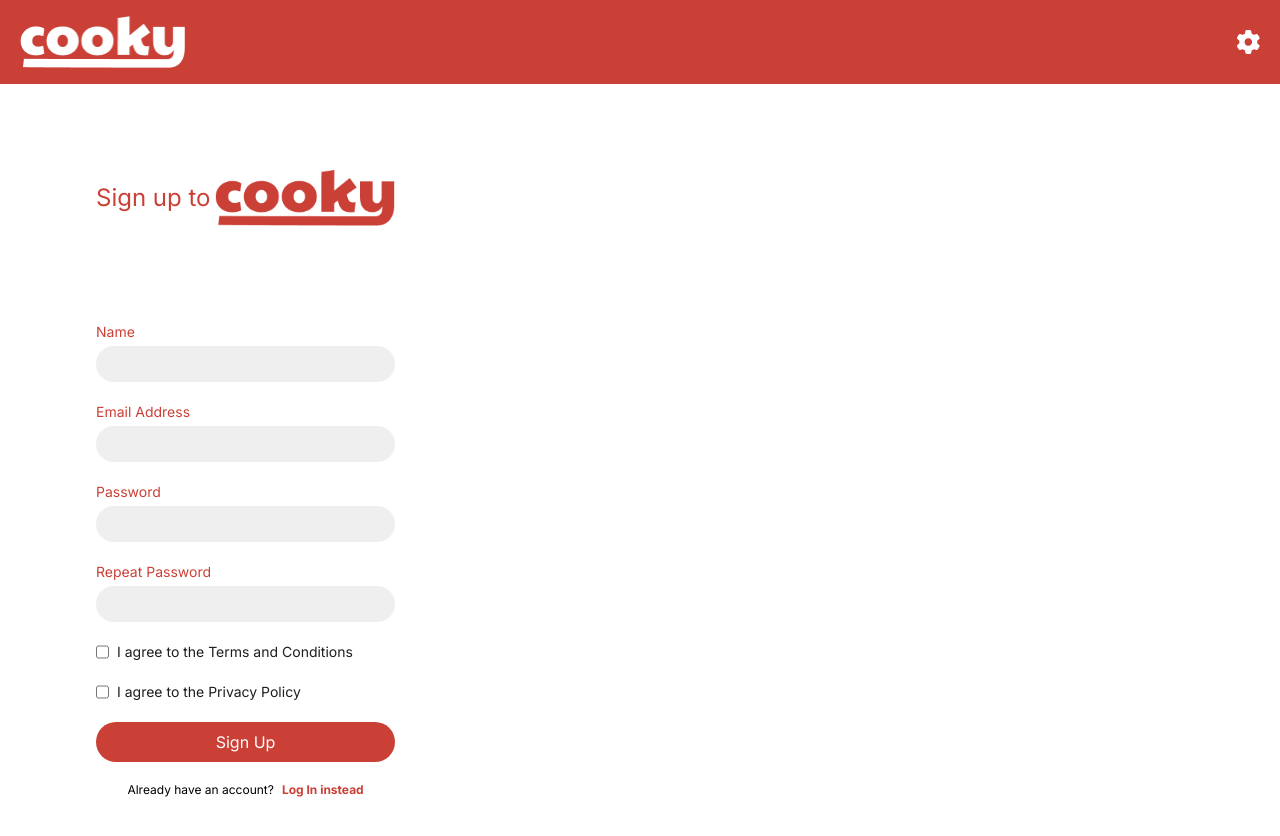
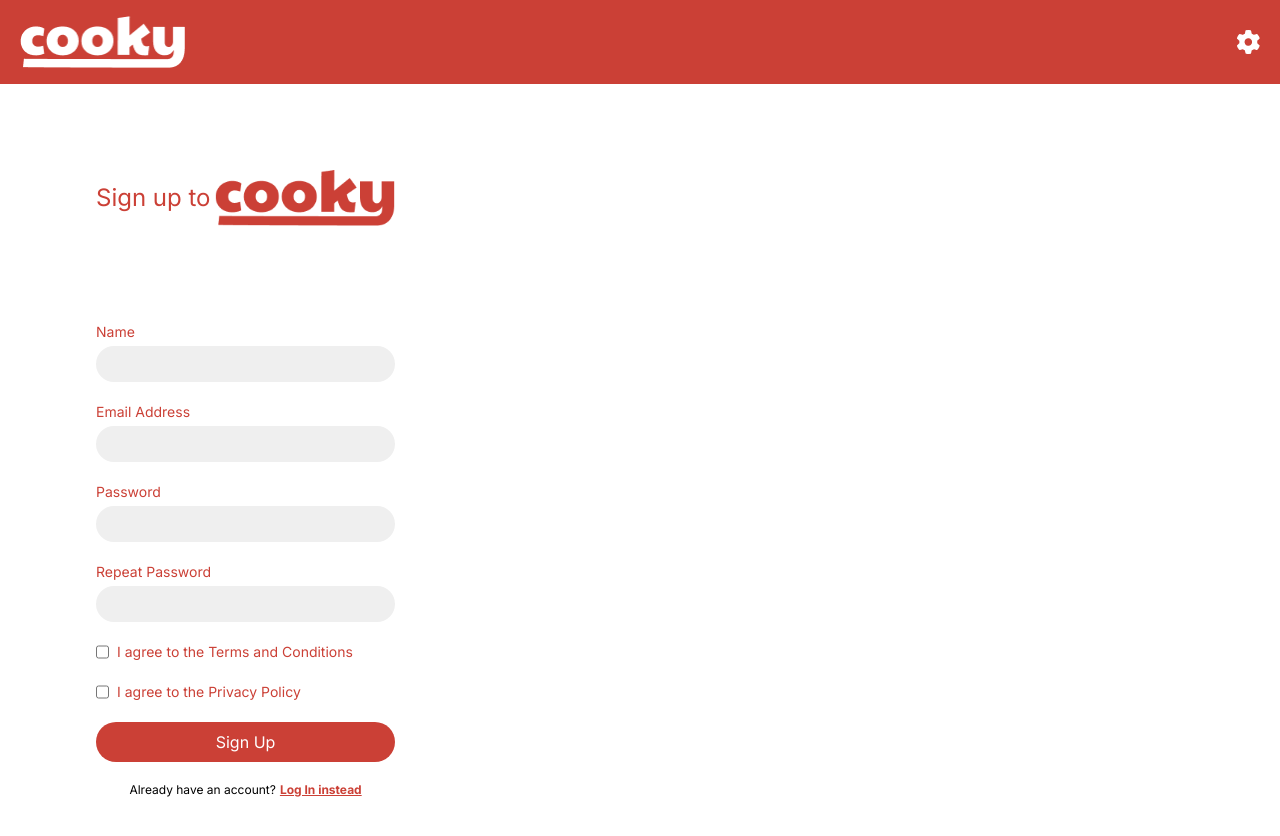
Before and after one commit to Creedyfish/Trial-project-Generic-Tech-agnostic, a Next.js app: page /signup in a window 1280 px wide. Shown: the top 836 px of the page. Built offline with nearby package versions, Linux system fonts and the light colour scheme.

Commit message:
feat: Add Link component to login and signup pages

```diff
--- a/app/login/page.tsx
+++ b/app/login/page.tsx
@@ -3,6 +3,7 @@
 import React from "react";
 import { useForm, SubmitHandler } from "react-hook-form";
 import Image from "next/image";
+import Link from "next/link";
 
 function page() {
   const { register, handleSubmit } = useForm();
@@ -20,7 +21,7 @@ function page() {
         </div>
       </div> */}
       <div className="w-full h-full flex flex-col justify-center md:items-start md:px-24 px-9  container  ">
-        <div className="flex flex-col justify-center gap-24 h-full bg-white">
+        <div className="flex flex-col justify-center gap-24 h-full font-lexend">
           <div className="flex md:w-max flex-col md:items-start justify-center text-center items-center ">
             <div className="md:w-full">
               <Image
@@ -41,7 +42,7 @@ function page() {
                 Email Address{" "}
                 <input
                   type="email"
-                  className="bg-bg-input rounded-full text-dark-0 dark:text-light-0 w-full px-4 py-1 text-lg outline-none dark:bg-dark-1"
+                  className="bg-bg-input text-dark-0 dark:text-light-0 w-full rounded-full px-4 py-1 text-lg outline-none dark:bg-dark-1"
                   {...register("email")}
                 />
               </label>
@@ -60,9 +61,11 @@ function page() {
               </button>
             </form>
           </div>
-          <div className="flex gap-2 text-xs">
+          <div className="flex gap-1 text-xs">
             <div className="">Not yet registered?</div>
-            <div className="text-primary font-bold">SIGN UP NOW!</div>
+            <Link href={"/signup"} className="text-primary font-bold underline">
+              SIGN UP NOW!
+            </Link>
           </div>
         </div>
       </div>
--- a/app/signup/page.tsx
+++ b/app/signup/page.tsx
@@ -3,6 +3,7 @@
 import React from "react";
 import { useForm, SubmitHandler } from "react-hook-form";
 import Image from "next/image";
+import Link from "next/link";
 
 function page() {
   const { register, handleSubmit } = useForm();
@@ -22,7 +23,7 @@ function page() {
       <div className="w-full h-full flex flex-col justify-center md:items-start md:px-24 px-9  container  ">
         <div className="flex flex-col justify-center gap-24 h-full ">
           <div className="flex items-center gap-1 ">
-            <div className="text-2xl flex items-center text-primary">
+            <div className="text-2xl flex items-center font-payton text-primary">
               Sign up to
             </div>
             <div className="">
@@ -35,13 +36,13 @@ function page() {
               />
             </div>
           </div>
-          <div className="w-full">
+          <div className="w-full font-lexend">
             <form className="flex flex-col gap-5">
               <label className="text-primary text-sm flex flex-col gap-1">
                 Name{" "}
                 <input
                   type="text"
-                  className="bg-bg-input rounded-full text-dark-0 dark:text-light-0 w-full px-4 py-1 text-lg outline-none dark:bg-dark-1"
+                  className="bg-bg-input text-dark-0 dark:text-light-0 w-full rounded-full px-4 py-1 text-lg outline-none dark:bg-dark-1"
                   {...register("name")}
                 />
               </label>
@@ -66,24 +67,24 @@ function page() {
                 Repeat Password
                 <input
                   type="password"
-                  className="bg-bg-input text-primary dark:text-light-0 w-full rounded-full px-4 py-1 text-lg outline-none dark:bg-primary"
+                  className="bg-bg-input text-dark-0 dark:text-light-0 w-full rounded-full px-4 py-1 text-lg outline-none dark:bg-dark-1"
                   {...register("repeatPassword")}
                 />
               </label>
 
-              <label className="text-dark-0 flex text-sm gap-2">
+              <label className=" flex text-sm gap-2 text-primary dark:text-light-0">
                 <input
                   type="checkbox"
-                  className=" accent-primary"
+                  className=" accent-primary text-primary dark:text-light-0"
                   {...register("agreeToTerms")}
                 />
                 I agree to the Terms and Conditions
               </label>
 
-              <label className="text-dark-0 flex text-sm gap-2">
+              <label className=" flex text-sm gap-2 text-primary dark:text-light-0">
                 <input
                   type="checkbox"
-                  className=" accent-primary"
+                  className=" accent-primary text-primary dark:text-light-0"
                   {...register("agreeToPrivacyPolicy")}
                 />
                 I agree to the Privacy Policy
@@ -92,9 +93,14 @@ function page() {
               <button className="w-full bg-primary rounded-full font-normal text-light-0 p-2">
                 Sign Up
               </button>
-              <div className="flex gap-2 text-xs justify-center">
+              <div className="flex gap-1 text-xs justify-center">
                 <div className="">Already have an account?</div>
-                <div className="text-primary font-bold">Log In instead</div>
+                <Link
+                  href={"/login"}
+                  className="text-primary font-bold underline"
+                >
+                  Log In instead
+                </Link>
               </div>
             </form>
           </div>
```
